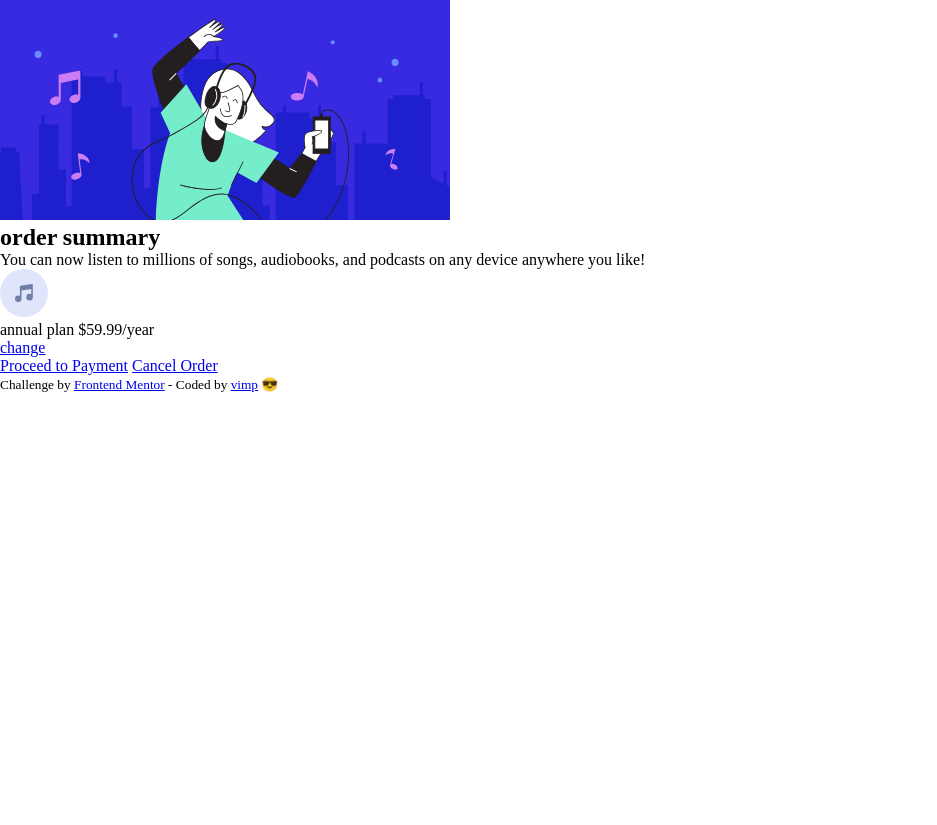
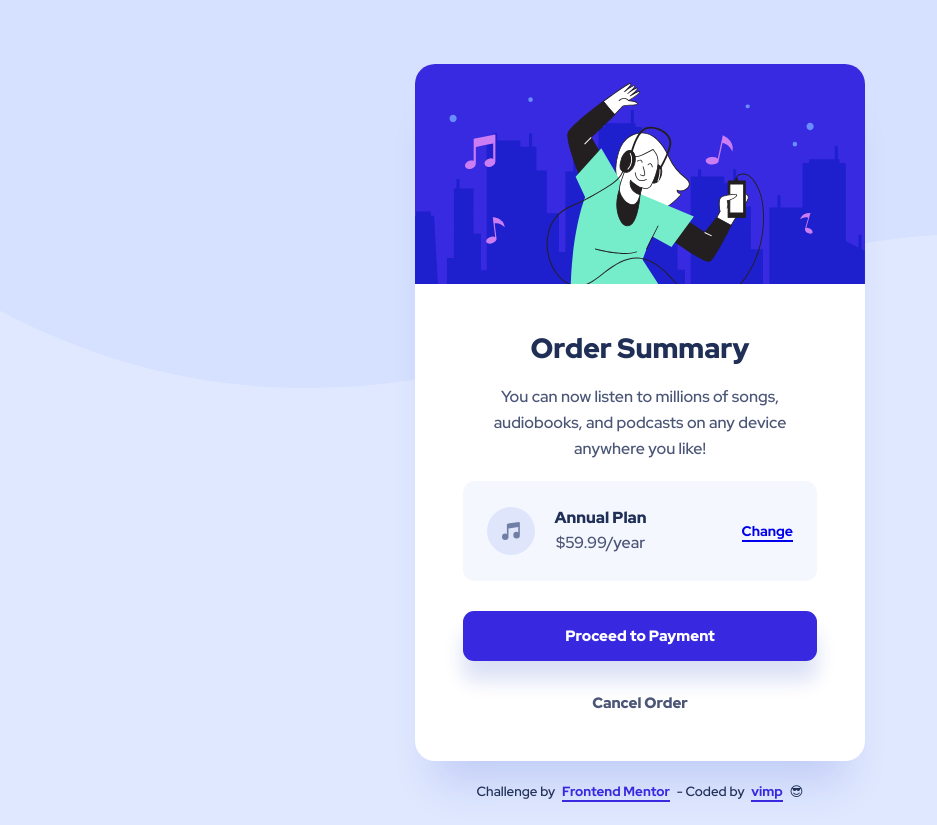
Before and after one commit to mendez-v/order-summary-component, a plain HTML site: page index.html in a window 1280 px wide. Shown: the whole page, without its empty margins (0-937 px from the left). Before the commit the page ends 800 px from the top, so only its background shows below. Drawn offline with Linux system fonts and the light colour scheme.

Commit message:
Add stylesheet

```diff
--- a/index.html
+++ b/index.html
@@ -11,7 +11,7 @@
 <body>
   <main>
     <div class="card" role="article">
-      <figure class="card-header">
+      <figure>
         <img src="./assets/img/illustration-hero.svg" alt="A young woman dancing with headphones on">
       </figure>
       <section class="card-body">
@@ -34,7 +34,7 @@
   </main>
   <footer class="attribution">
     <small>
-      Challenge by <a href="https://www.frontendmentor.io/challenges" class="attribution__link" target="_blank" rel="noreferrer">Frontend Mentor</a> - Coded by <a href="https://github.com/mendez-v/order-summary-component" class="attribution__link" target="_blank" rel="noreferrer">vimp</a> 😎
+      Challenge by <a href="https://www.frontendmentor.io/challenges" class="attribution-link" target="_blank" rel="noreferrer">Frontend Mentor</a> - Coded by <a href="https://github.com/mendez-v/order-summary-component" class="attribution-link" target="_blank" rel="noreferrer">vimp</a> 😎
     </small>
   </footer>
 </body>
--- a/styles.css
+++ b/styles.css
@@ -1,3 +1,24 @@
+@font-face {
+  font-family: "RedHat";
+  font-style: normal;
+  font-display: swap;
+}
+@font-face {
+  font-family: "RedHat";
+  src: url(./assets/fonts/RedHatDisplay-Black.woff2) format("woff2");
+  font-weight: 900;
+}
+@font-face {
+  font-family: "RedHat";
+  src: url(./assets/fonts/RedHatDisplay-Bold.woff2) format("woff2");
+  font-weight: 700;
+}
+@font-face {
+  font-family: "RedHat";
+  src: url(./assets/fonts/RedHatDisplay-Medium.woff2) format("woff2");
+  font-weight: 500;
+}
+
 html {
   box-sizing: border-box;
 }
@@ -7,3 +28,199 @@ html {
 body, h1, p, figure {
   margin: 0;
 }
+img {
+  display: block;
+  max-inline-size: 100%;
+  block-size: auto;
+  font-style: italic;
+}
+
+body {
+  min-block-size: 100vh;
+  min-block-size: 100dvh;
+  display: grid;
+  grid-template-rows: 1fr auto;
+  place-items: center;
+  font-family: 'RedHat', 'Lucida Sans', 'Lucida Sans Regular', 'Lucida Grande', 'Lucida Sans Unicode', Geneva, Verdana, sans-serif;
+  background: url(./assets/img/pattern-background-mobile.svg) no-repeat top center var(--pale-blue);
+  background-size: contain;
+}
+@media (width >= 62.5rem) {
+  body {
+    background-image: url(./assets/img/pattern-background-desktop.svg);
+  }
+}
+
+:root {
+  --pale-blue: hsl(225, 100%, 94%);
+  --bright-blue: #3829e0;
+  --very-pale-blue: hsl(225, 100%, 98%);
+  --desaturated-blue: hsl(224 23% 38%);
+  --dark-blue: hsl(223, 47%, 23%);
+  --neutral: hsl(0, 0%, 100%);
+  --hover-bg: hsl(245, 100%, 70%);
+  --shadow-clr: hsla(228, 87%, 40%, .15)
+}
+
+.card {
+  --card-radius: 1.25em;
+  --btn-radius: .73em;
+
+  inline-size: clamp(20.4375rem, 87.2vw, 28.125rem);
+  background-color: var(--neutral);
+  border-radius: var(--card-radius);
+  box-shadow: 0 2.5em 2.5em -1.25em var(--shadow-clr);
+  overflow: hidden;
+}
+
+.card-body {
+  padding: 2em 1.5em 1.05em;
+  text-align: center;
+}
+.card-title,
+.features-plan {
+  font-weight: 900;
+  text-transform: capitalize;
+  color: var(--dark-blue);
+}
+.card-title {
+  font-size: clamp(22px, 1rem + 1.6vw, 28px);
+}
+.card-desc,
+.features-cost {
+  font-weight: 500;
+  color: var(--desaturated-blue);
+}
+.card-desc {
+  margin-top: 1.15em;
+  padding-inline: 1em;
+  font-size: clamp(15px, .65rem + 1.22vw, 1rem);
+  line-height: 1.67;
+}
+.card-features {
+  margin-top: 1.5em;
+  padding: 1em;
+  display: grid;
+  grid-auto-flow: column;
+  grid-template-columns: auto 1fr auto;
+  justify-items: start;
+  align-items: center;
+  gap: 1.22em;
+  background-color: var(--very-pale-blue);
+  border-radius: var(--btn-radius);
+}
+.features-container {
+  line-height: 1.45;
+}
+.features-plan,
+.features-cost {
+  font-size: clamp(14px, .65rem + .96vw, 1rem);
+}
+.features-plan {
+  display: block;
+}
+.features-link {
+  font-size: clamp(13px, .65rem + .69vw, 14px);
+  text-transform: capitalize;
+  text-decoration: none;
+  font-weight: 700;
+  position: relative;
+}
+.btn-container {
+  margin-top: 1.5em;
+  display: grid;
+  gap: .55em;
+}
+.btn {
+  padding-block: 1em;
+  font-size: .9375rem;
+  font-weight: 900;
+  text-decoration: none;
+  border-radius: var(--btn-radius);
+  transition: color .2s ease-in-out, background-color .2s ease-in-out;
+}
+.pay-btn {
+  color: var(--neutral);
+  background-color: var(--bright-blue);
+  box-shadow: 0 1.3em 1.3em var(--shadow-clr);
+}
+.cancel-btn {
+  color: var(--desaturated-blue);
+}
+.attribution {
+  margin-top: -4.31rem;
+  padding-block: 1.5em;
+  font-weight: 500;
+  color: var(--dark-blue);
+}
+.attribution-link {
+  margin-inline: .3em;
+  font-weight: 700;
+  text-decoration: none;
+  color: var(--bright-blue);
+  position: relative;
+}
+
+@media (height < 51.5rem) {
+  .card {
+    margin-block: 4em;
+  }
+}
+
+@media (width >= 31.25rem) {
+  .card-body {
+    padding: 2.8em 3em 2.05em;
+  }
+  .card-desc {
+    margin-top: 1.1em;
+    line-height: 1.6;
+  }
+  .card-features {
+    margin-top: 1.25em;
+    padding: 1.55em 1.5em;
+  }
+  .features-container {
+    line-height: 1.56;
+  }
+  .btn-container {
+    margin-top: 1.9em;
+    gap: 1.05em;
+  }
+}
+
+.features-link::after,
+.attribution-link::after {
+  content: "";
+  position: absolute;
+  right: 0;
+  bottom: -.15em;
+  inline-size: 100%;
+  block-size: .15em;
+  background-color: currentColor;
+  transition: inline-size .3s ease-in-out;
+}
+
+.features-link:focus-visible,
+.btn:focus-visible,
+.attribution-link:focus-visible {
+  outline: .15em dotted var(--bright-blue);
+}
+.btn:focus-visible {
+  outline-offset: .1em;
+}
+.features-link:focus-visible,
+.attribution-link:focus-visible {
+  outline-offset: .25em;
+}
+
+@media (hover:hover) {
+  .btn:hover {
+    color: var(--neutral);
+    background-color: var(--hover-bg);
+  }
+  .features-link:hover::after,
+  .attribution-link:hover::after {
+    inline-size: 0;
+    left: 0;
+  }
+}
```
